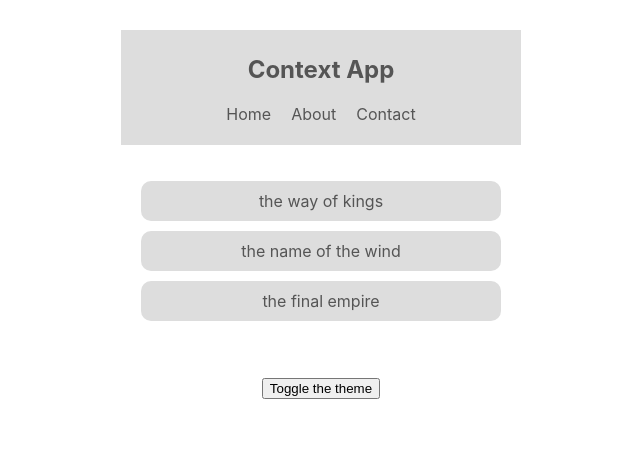
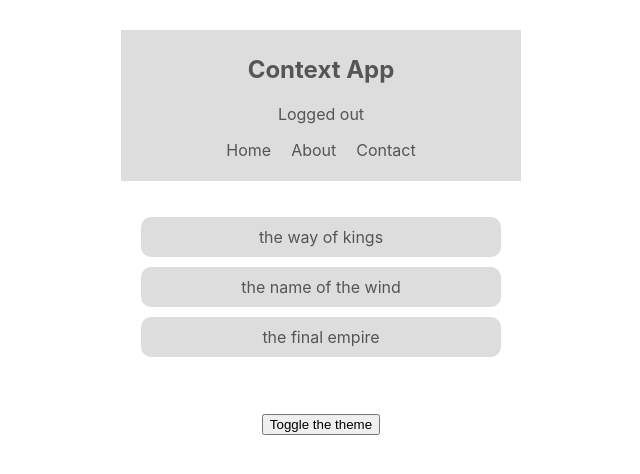
Before and after one commit to karthik98765/contextapp, a React (Create React App) app: page / in a window 1280 px wide. Shown: the top 474 px of the page, without its empty margins (319-959 px from the left). Built offline with nearby package versions, Linux system fonts and the light colour scheme.

Commit message:
consuming multiple contexextx

```diff
--- a/src/components/Navbar.js
+++ b/src/components/Navbar.js
@@ -1,15 +1,21 @@
 import React, { Component } from 'react';
+import { AuthContext } from '../context/AuthContext';
 import { ThemeContext } from '../context/ThemeContext';
 
 class Navbar extends Component {
     render() {
         return (
-            <ThemeContext.Consumer>{(context) => {
-                const { isLightTheme, light, dark } = context;
-        const theme = isLightTheme ? light : dark;
+            <AuthContext.Consumer>{(authContext) => (
+                <ThemeContext.Consumer>{(themeContext) => {
+                const { isAuthenticated, toggleAuth } = authContext;
+                const { isLightTheme, light, dark } = themeContext;
+                const theme = isLightTheme ? light : dark;
                 return(
                 <nav style={{ background: theme.ui, color: theme.syntax }}>
                     <h1>Context App</h1>
+                    <div onClick={toggleAuth}>
+                        { isAuthenticated ? 'Logged in' : 'Logged out'}
+                    </div>
                     <ul>
                     <li>Home</li>
                     <li>About</li>
@@ -17,7 +23,8 @@
                     </ul>
                 </nav>
                 )
-            }}</ThemeContext.Consumer>
+                }}</ThemeContext.Consumer>
+            )}</AuthContext.Consumer>
         );
     }
 }
```
Also changed, not shown: 1 other file (tests, documents, lock files or other folders).
